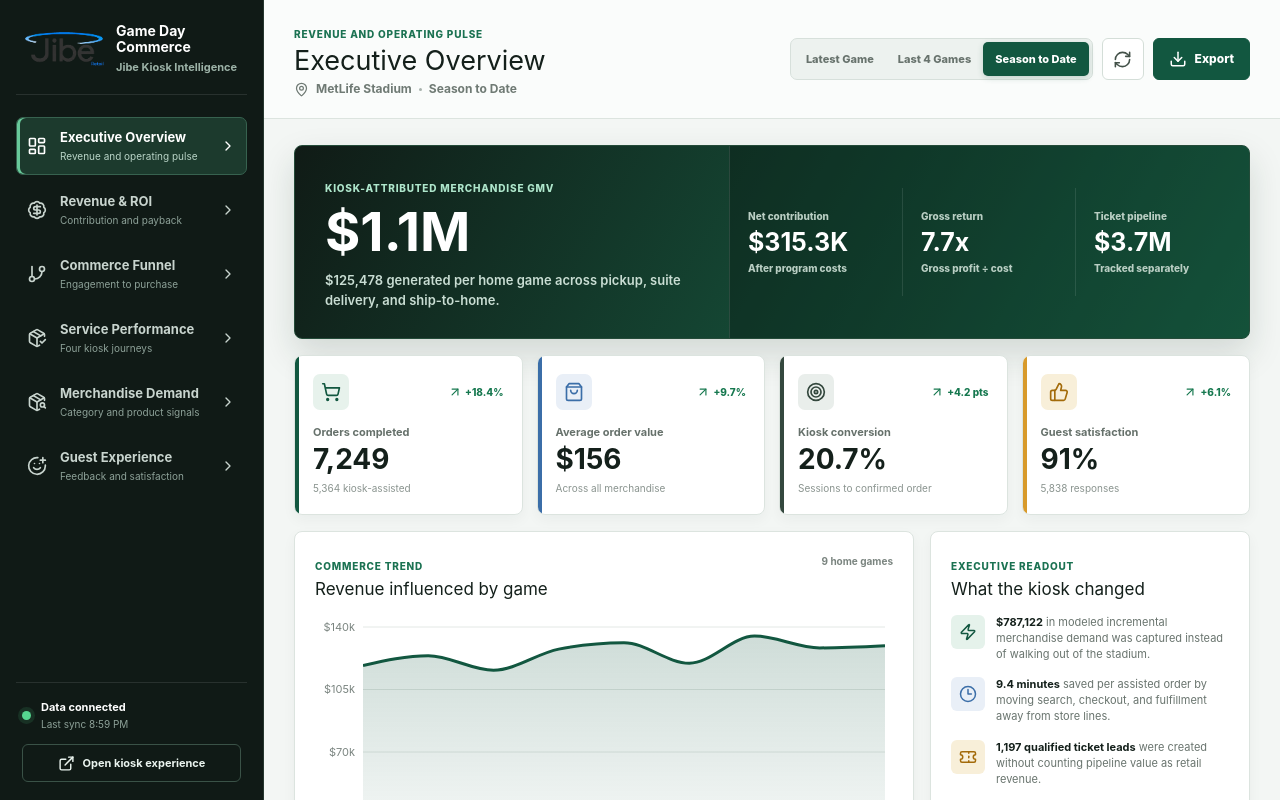
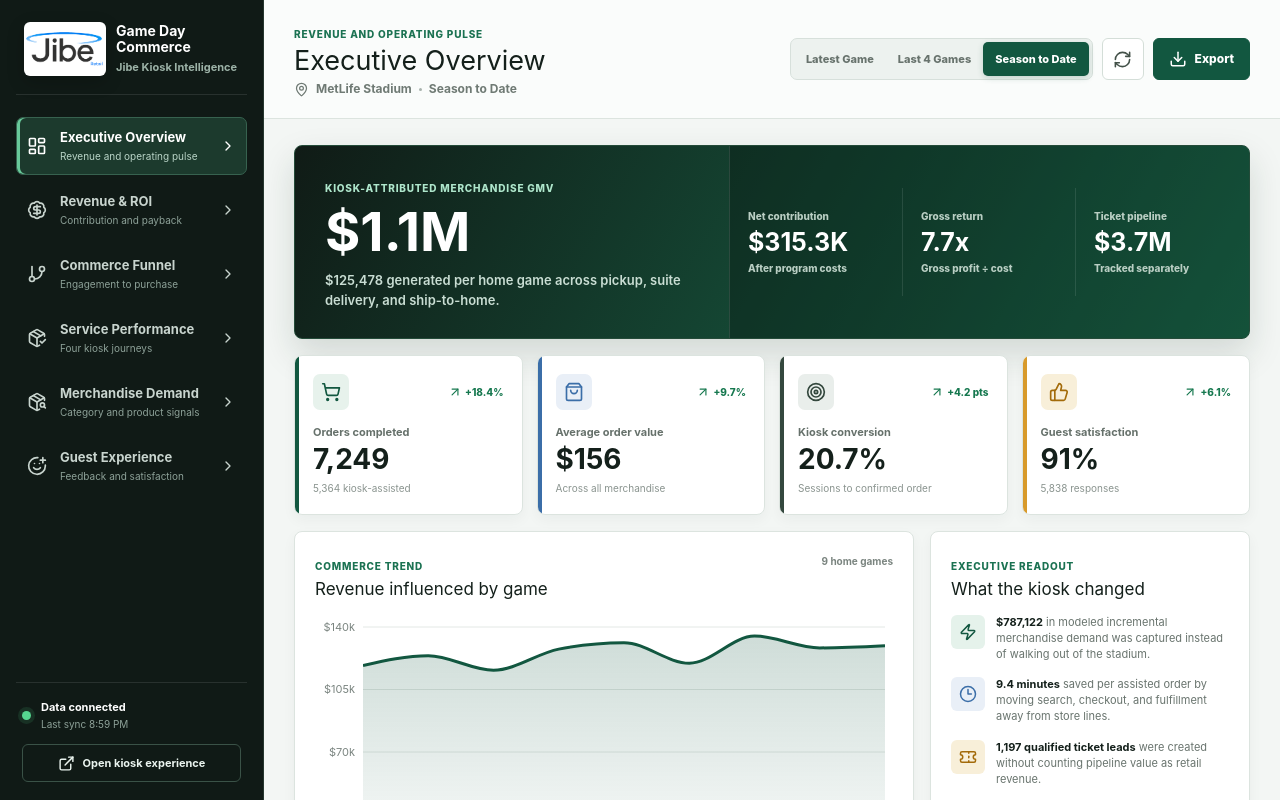
Before and after one commit to jiberetail/ny-jets-retail-dashboard-v2, a React (Vite) app: page / in a window 1280 px wide. Shown: the top 800 px of the page. Built offline with nearby package versions, Linux system fonts and the light colour scheme.

Commit message:
Improve Jibe logo contrast in sidebar

```diff
--- a/src/styles/index.css
+++ b/src/styles/index.css
@@ -77,6 +77,10 @@ input:focus-visible {
   height: 54px;
   flex: 0 0 82px;
   overflow: hidden;
+  border: 1px solid rgba(255, 255, 255, 0.22);
+  border-radius: 6px;
+  background: #ffffff;
+  box-shadow: 0 6px 18px rgba(0, 0, 0, 0.2);
 }
 
 .brand-logo img {
```
